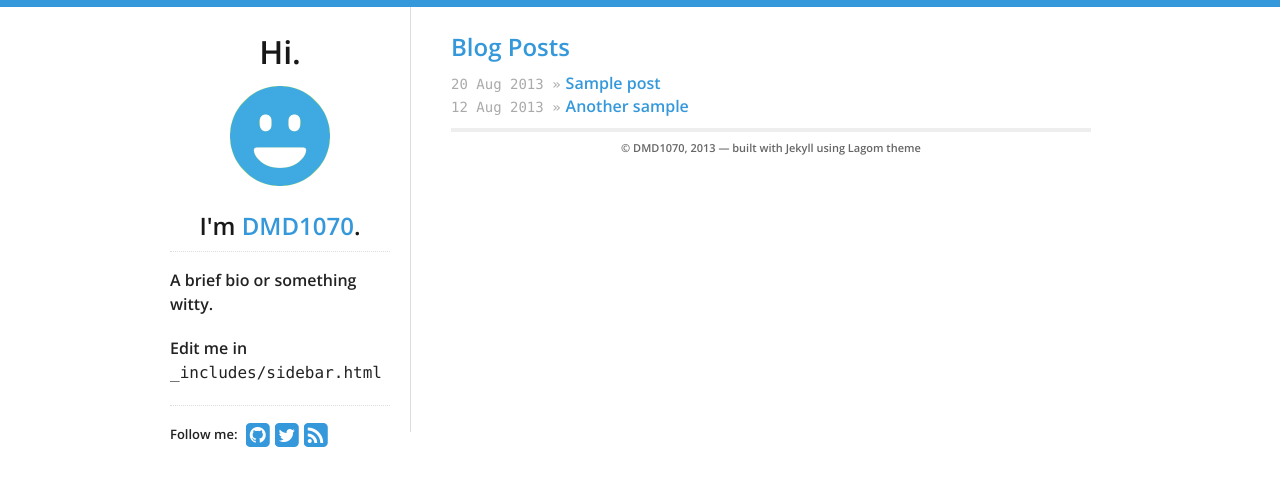
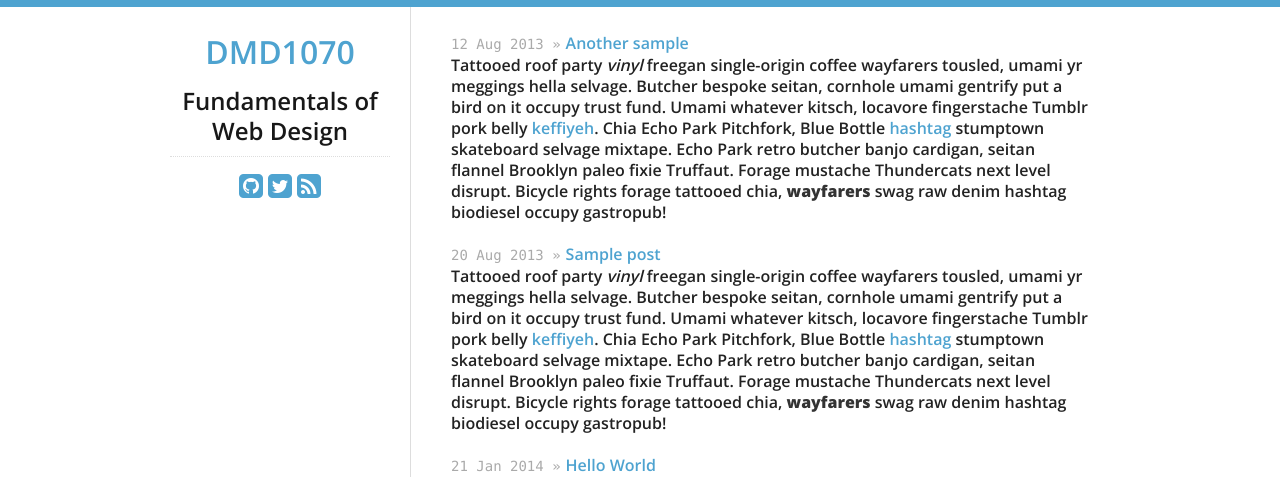
Before and after one commit to DMD1070/DMD1070.github.io, a Jekyll site: the page built from index.html, in a window 1280 px wide. Shown: the top 477 px of the page. Built offline with Jekyll 4.4.1, drawn with Linux system fonts in a browser that asks for light colours; nearby versions of some CDN libraries; some of the changed text lies outside the part shown; grey boxes are pictures that could not be loaded.

Commit message:
initial theme tweaks

```diff
--- a/_config.yml
+++ b/_config.yml
@@ -7,7 +7,7 @@ exclude: [LICENSE, CNAME, README.md, .gitignore]
 # Theme customization - please change from the defaults!
 theme:
   # Color for top bar, links, etc
-  highlight_color: '#3498db'
+  highlight_color: '#4EA3D0'
 
   # Profile links on the left sidebar, leave blank to ignore
   social:
@@ -27,6 +27,8 @@ theme:
   email: test@example.com
   tagline: Fundamentals of Web Design
 
+  #excerpt_separator: <!--more-->
+
   # Google Analytics key, leave blank to ignore
   google_analytics_key: UA-xxxx-x
 
--- a/_includes/css/screen.css
+++ b/_includes/css/screen.css
@@ -117,6 +117,7 @@ nav hr {
 #social {
   margin-bottom: 10px;
   font-size: 13px;
+  text-align: center;
 }
 
 #post pre {
--- a/_includes/footer.html
+++ b/_includes/footer.html
@@ -7,6 +7,9 @@
   {% endif %}
 
   <p>
-    © {{ site.theme.name }}, 2013 &mdash; built with Jekyll using Lagom theme
+    {{ site.theme.name }} &mdash; built with Jekyll based on the Lagom theme.
+  </p>
+  <p>
+    All content is licensed under a <a href="http://creativecommons.org/licenses/by/4.0/">Creative Commons Attribution 4.0 International License</a>.
   </p>
 </div>
--- a/_includes/sidebar.html
+++ b/_includes/sidebar.html
@@ -1,15 +1,6 @@
 <nav>
-  <h1>Hi.</h1>
-  <a href="/">
-    <img src="/logo.png" id="logo" alt="Blog logo"/>
-  </a>
-  <h2>I'm <a href="/">{{ site.theme.name }}</a>.</h2>
-  <hr/>
-  <ul>
-  <p>A brief bio or something witty.</p>
-  <p>
-    Edit me in <code>_includes/sidebar.html</code>
-  </p>
+  <h1><a href="/">{{ site.theme.name }}</a></h1>
+  <h2>Fundamentals of Web Design</h2>
   <hr/>
   <div>
     <div id="social">
--- a/_includes/social.html
+++ b/_includes/social.html
@@ -1,4 +1,3 @@
-Follow me:
 <div id="stalker">
   {% if site.theme.social.github %}
   <a title="{{ site.theme.social.github }} on Github" href="https://github.com/{{ site.theme.social.github }}">
--- /dev/null
+++ b/_posts/2014-01-23-introduction-to-the-web.md
@@ -0,0 +1,45 @@
+---
+layout: post
+title: Sample post
+categories:
+- blog
+---
+
+Tattooed roof party *vinyl* freegan single-origin coffee wayfarers tousled, umami yr
+meggings hella selvage. Butcher bespoke seitan, cornhole umami gentrify put a bird
+
+<!--more-->
+
+on it occupy trust fund. Umami whatever kitsch, locavore fingerstache Tumblr pork belly
+[keffiyeh](#). Chia Echo Park Pitchfork, Blue Bottle [hashtag](#) stumptown skateboard selvage
+mixtape. Echo Park retro butcher banjo cardigan, seitan flannel Brooklyn paleo fixie
+Truffaut. Forage mustache Thundercats next level disrupt. Bicycle rights forage tattooed
+chia, **wayfarers** swag raw denim hashtag biodiesel occupy gastropub!
+
+---
+
+# It's all in the game.
+## You come at the king, you best not miss.
+### Be subtle with it, man. You know what subtle means?
+
+VHS post-ironic cred **bespoke** banjo. Yr wayfarers literally gentrify, flexitarian fap
+dreamcatcher plaid cornhole Intelligentsia paleo. Beard try-hard direct trade, shabby chic
+Helvetica `look ma, I can code`. Lo-fi American Apparel tattooed [Vice](#) tofu, yr vinyl.
+Williamsburg butcher hella mumblecore fixie mlkshk, cliche wolf keytar mixtape kitsch banh mi
+salvia. High Life Odd Future *chambray* kale chips hoodie, cray pop-up. Helvetica narwhal
+iPhone try-hard jean shorts.
+
+> This is a quote from someone famous about productivity
+
+
+Syntax highlighting with Solarized theme.
+
+{% highlight ruby %}
+class User < ActiveRecord::Base
+  attr_accessible :email, :name
+
+  ... tons of other crap ...
+
+end
+
+{% endhighlight %}
--- a/index.html
+++ b/index.html
@@ -4,10 +4,10 @@ title: Blog Posts
 ---
 
 <div id="home">
-  <h2><i class="icon-bookmark"></i> Blog Posts</h2>
+  <!--<h2><i class="icon-bookmark"></i> Course Lessons</h2>-->
   <ul id="blog-posts" class="posts">
-    {% for post in site.posts %}
-      <li><span>{{ post.date | date_to_string }} &raquo;</span><a href="{{ post.url }}">{{ post.title }}</a></li>
+    {% for post in site.posts reversed %}
+      <li><span>{{ post.date | date_to_string }} &raquo;</span><a href="{{ post.url }}">{{ post.title }}</a><br>{{ post.excerpt }}</li>
     {% endfor %}
   </ul>
 </div>
```
Also changed, not shown: _posts/2014-01-21-hello-world.md (added, +8 -0 lines), _posts/empty.md (added, +17 -0 lines).
